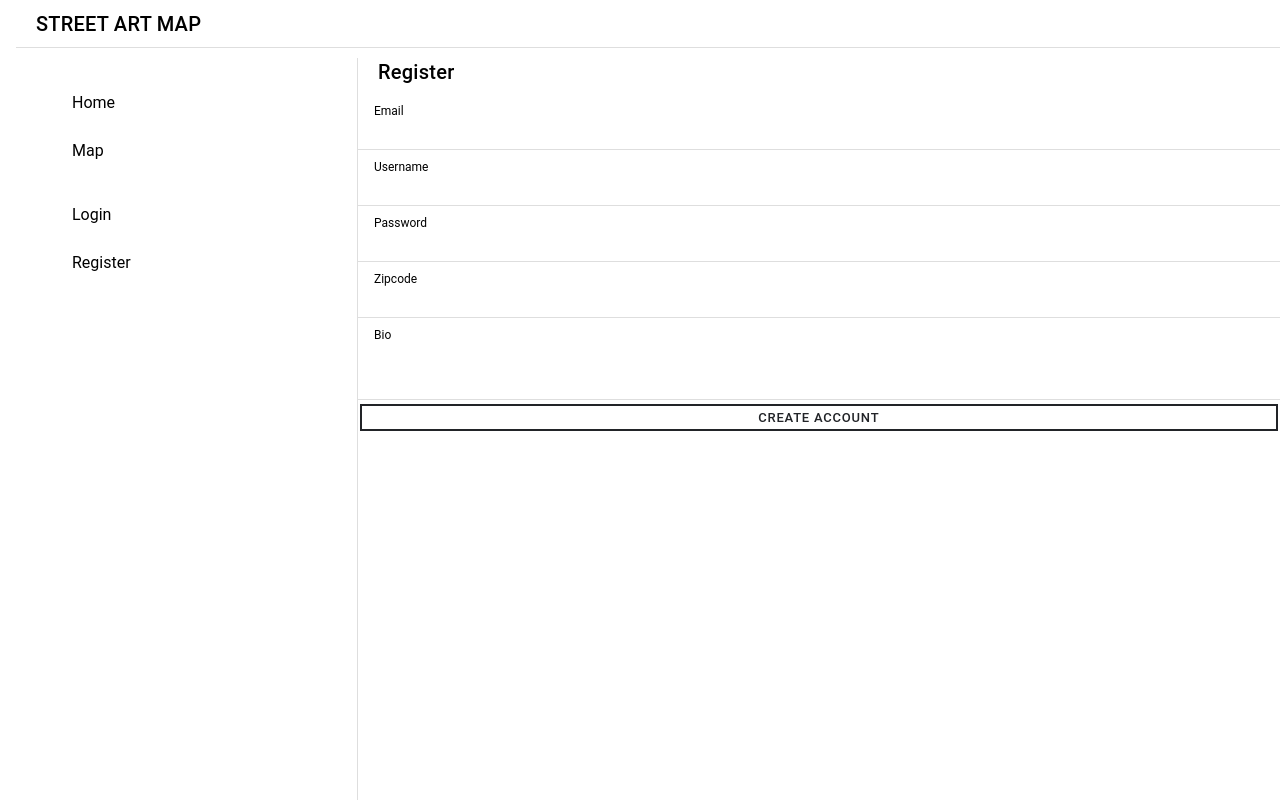
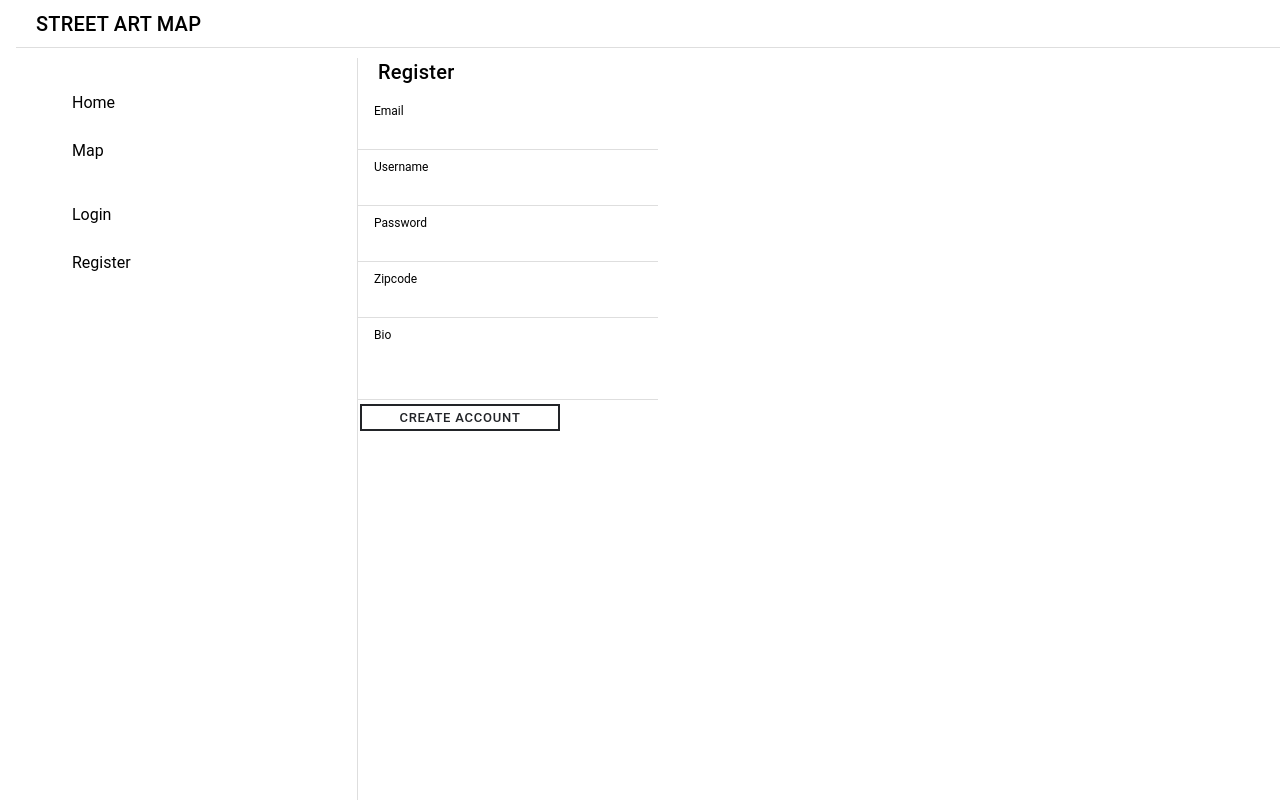
Before and after one commit to samantharand/js-capstone-frontend, a React (Create React App) app: page /register in a window 1280 px wide. Built offline with nearby package versions, Linux system fonts and the light colour scheme; no server answers; what google-maps-react would draw is missing.

Commit message:
register page changed

```diff
--- a/src/streetart/GoogleMap.js
+++ b/src/streetart/GoogleMap.js
@@ -25,7 +25,6 @@ function GoogleMap(props) {
 		console.log('id argument in findArtToShowInPopover', id);
 
 		props.setIdOfMockInfoWindowToShow(id)
-
 	}
 
 	let artIndex = props.allStreetArt.findIndex(art => art.id === props.idOfMockInfoWindowToShow)
@@ -49,6 +48,7 @@ function GoogleMap(props) {
 
 				}}
 				Label={streetArt.name}
+				style={{color: '#ff00ff'}}
 			/>
 		)
 
--- a/src/theme/variables.css
+++ b/src/theme/variables.css
@@ -107,11 +107,6 @@ ion-button {
 ion-app > ion-header > ion-item {
   /*--background: #ffff00;*/
 }
-
-ion-page {
-  --background: #00ff00;
-}
-
 
 @media (prefers-color-scheme: dark) {
   /*
--- a/src/users/RegisterContainer.js
+++ b/src/users/RegisterContainer.js
@@ -87,7 +87,7 @@ export default function Register(props){
 	  }
 
 	return (
-			<IonContent>
+			<IonContent style={{width: '300px'}}>
 				<IonTitle> Register </IonTitle>
 				<form className="LoginForm" onSubmit={handleSubmit}>
 					<IonItem>
@@ -139,7 +139,8 @@ export default function Register(props){
 						fill='outline'
 						size='small'
 						color='dark'
-						onClick={ handleSubmit }>Create Account</IonButton>
+						onClick={ handleSubmit }
+						style={{width: '200px'}}>Create Account</IonButton>
 				</form>
 				<ion-toast
 					isOpen={toastOpen}
```
